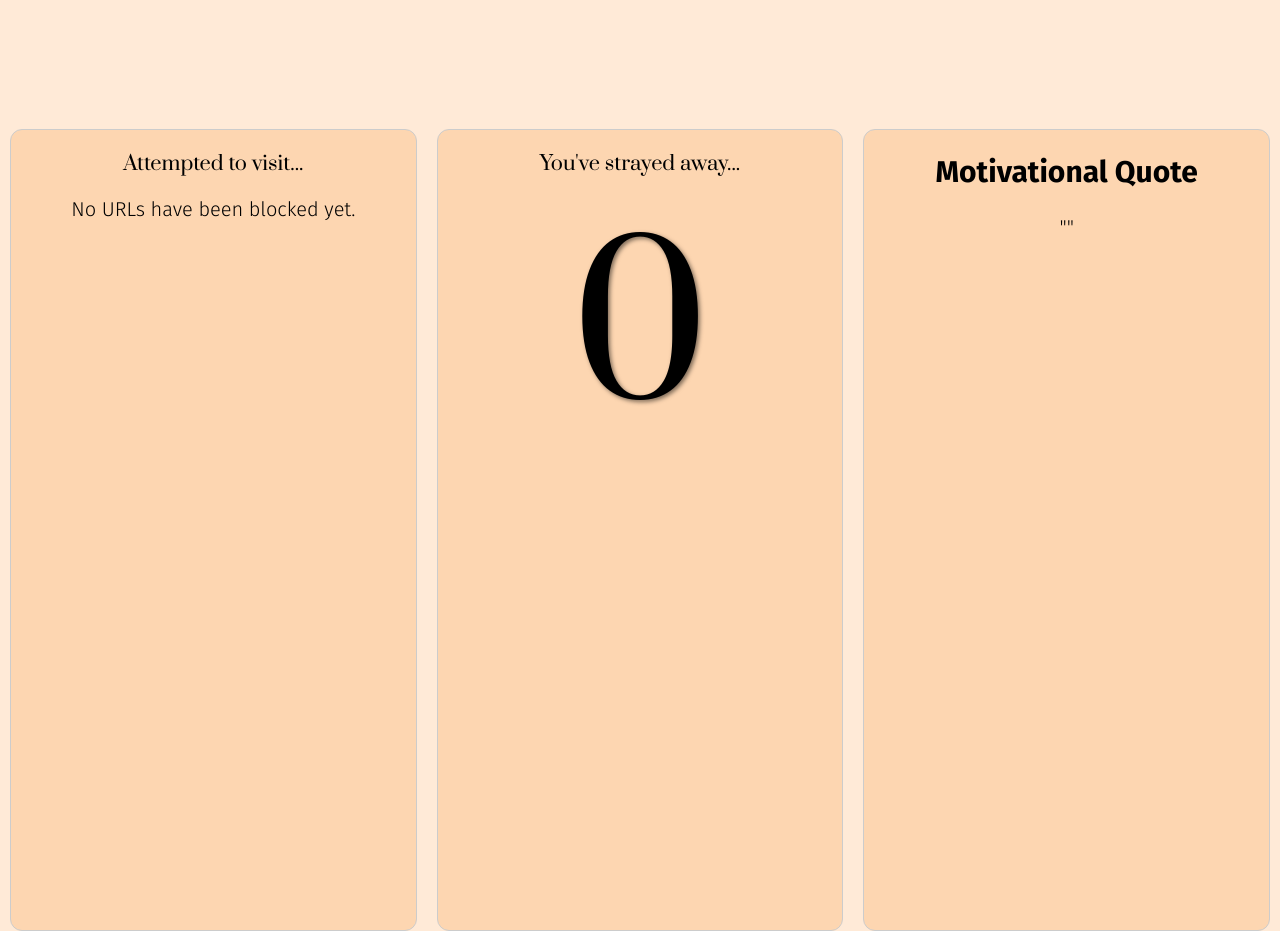
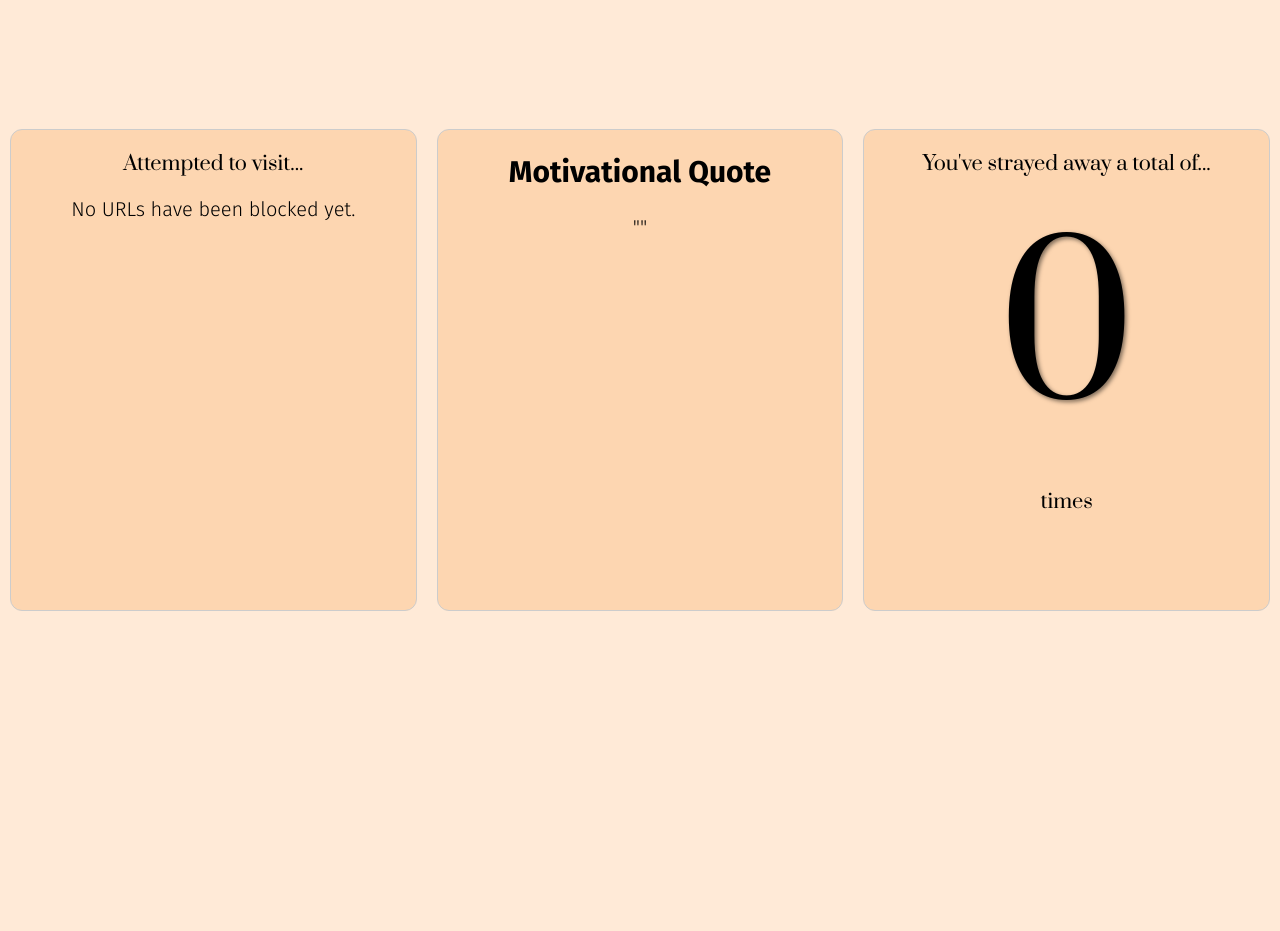
Before and after one commit to jesthanpham/freemi, a React (Vite) app: page / in a window 1280 px wide. Shown: the part 480-1411 px from the top of the page. Built offline with nearby package versions, Linux system fonts and the light colour scheme; a web font is replaced by a local one.

Commit message:
finish styling panels

```diff
--- a/src/App.css
+++ b/src/App.css
@@ -58,6 +58,7 @@ body {
   justify-content: space-between; /* Optional: Adds space between panels */
   width: 100%; /* Full width of the container */
   height: 100vh; /* Full viewport height for vertical panels */
+  min-width: 640px;
 }
 
 .panel {
@@ -66,7 +67,7 @@ body {
   background-color: #fdd6b1; /* Panel background color */
   border: 1px solid #ccc; /* Optional: Border for clarity */
   font-size: 20px;
-  height: 100%; /* Full height for vertical panels */
+  height: 60%; /* Full height for vertical panels */
   border-radius: 12px;
 }
 
--- a/src/App.jsx
+++ b/src/App.jsx
@@ -151,10 +151,7 @@ function App() {
             <p>No URLs have been blocked yet.</p>
           )}
         </div>
-        <div className="panel">
-          <p className="panel-header">You've strayed away... </p>
-          <h1 className="big-num">{totalBlocks}</h1>
-        </div>
+
         <div className="panel">
           <div>
             <h2>Motivational Quote</h2>
@@ -172,6 +169,11 @@ function App() {
             </div>
           </div>
         </div>
+        <div className="panel">
+          <p className="panel-header">You've strayed away a total of... </p>
+          <h1 className="big-num">{totalBlocks}</h1>
+          <p className="panel-header">{totalBlocks === 1 ? "time" : "times"}</p>
+        </div>
       </div>
     </div>
   );
```
